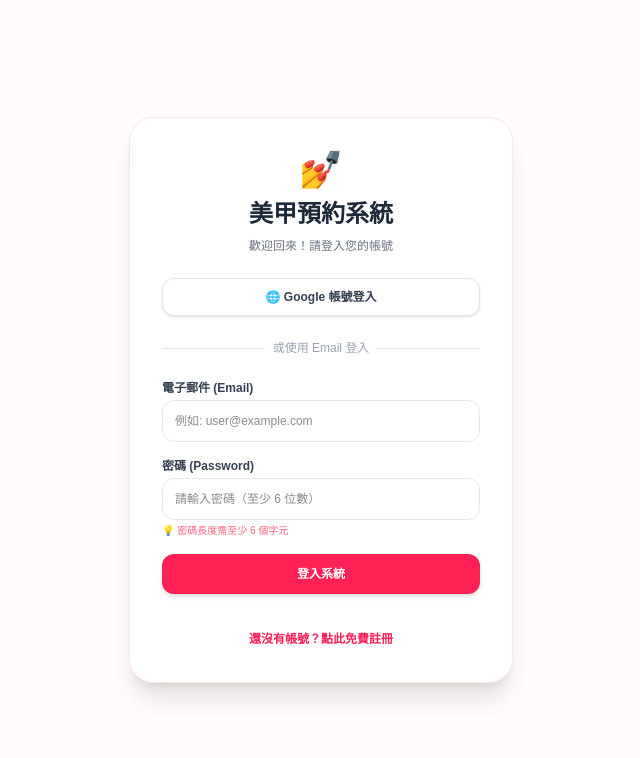
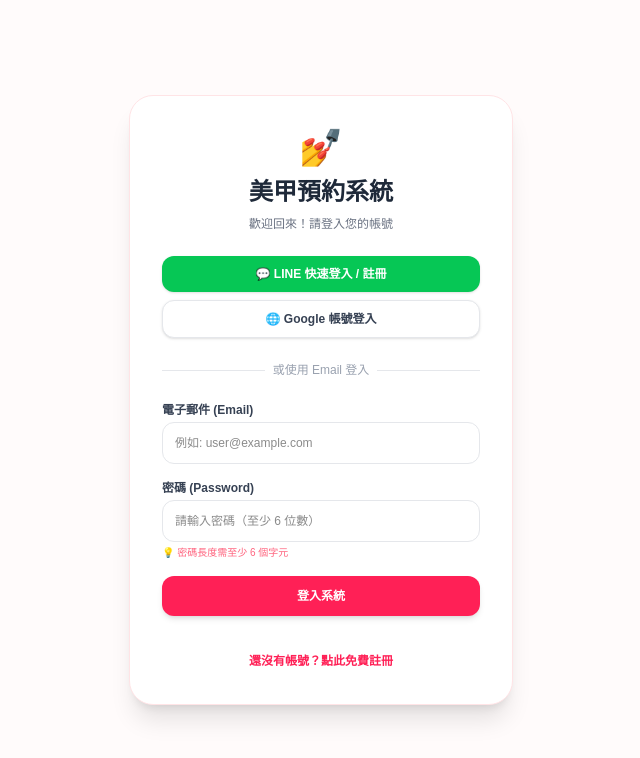
Before and after one commit to yiting114/yiting-s-nail-lab, a Next.js app: page /login in a window 1280 px wide. Shown: the top 758 px of the page, without its empty margins (319-959 px from the left). Built offline with nearby package versions, Linux system fonts and the light colour scheme; no server answers.

Commit message:
remove line login button

```diff
--- a/app/login/page.tsx
+++ b/app/login/page.tsx
@@ -129,7 +129,12 @@
 
         {/* 快速第三方登入 */}
         <div className="space-y-2">
-
+          <button
+            onClick={handleLineLogin}
+            className="w-full py-2.5 bg-[#06C755] hover:bg-[#05b34c] text-white font-bold text-xs rounded-xl shadow-sm transition flex items-center justify-center gap-2"
+          >
+            💬 LINE 快速登入 / 註冊
+          </button>
           <button
             onClick={handleGoogleLogin}
             className="w-full py-2.5 bg-white border border-gray-200 hover:bg-gray-50 text-gray-700 font-bold text-xs rounded-xl shadow-sm transition flex items-center justify-center gap-2"
```
